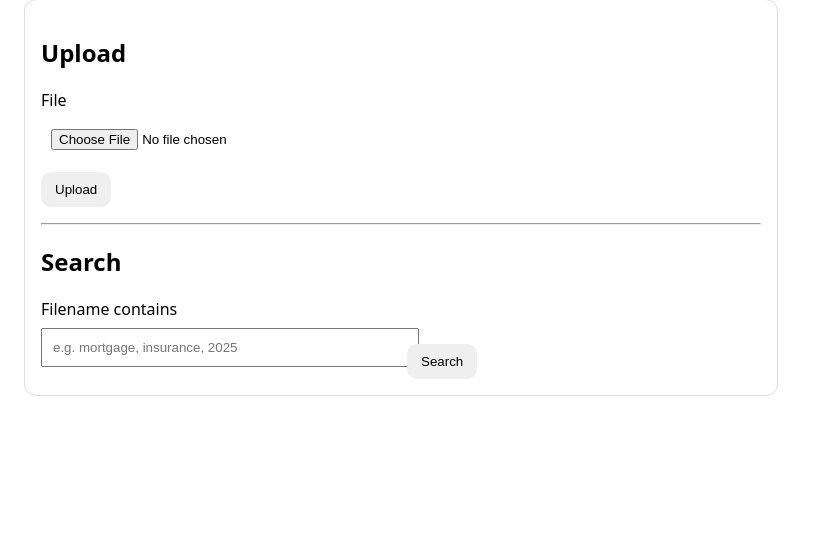
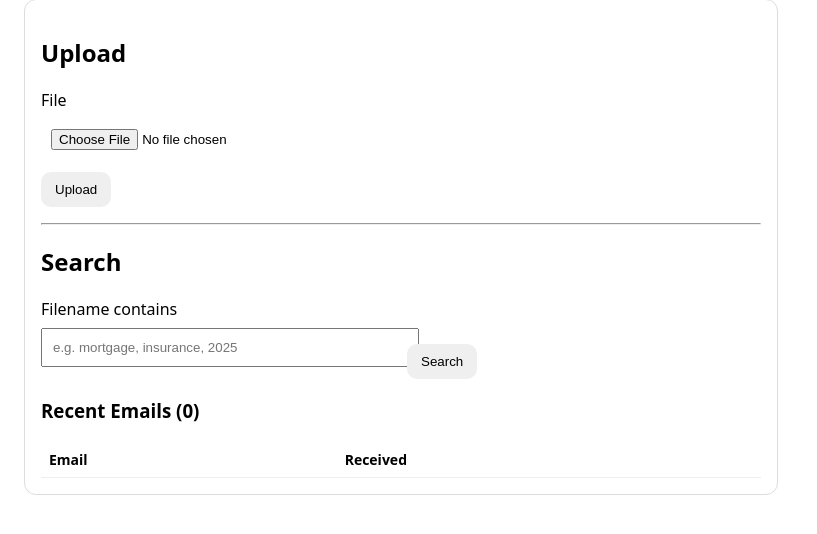
Before and after one commit to 1Zero9/life-admin-system, a FastAPI app: page / in a window 1280 px wide. Shown: the part 122-656 px from the top of the page, without its empty margins (0-817 px from the left). Run offline with FastAPI, Linux system fonts and the light colour scheme; lists and menus that the app fills with data are empty; parts of the project's set-up code (start-up, migrations or seed data) failed here and were passed over.

Commit message:
feat: add UI grouping for emails with nested attachments
- Update homepage to show emails grouped with their attachments
- Search mode preserves flat list of all matching items
- Grouped mode shows emails with nested attachment lists
- No schema changes, purely presentational grouping
- Add requirements.txt for dependency tracking

🤖 Generated with [Claude Code](https://claude.com/claude-code)

Co-Authored-By: Claude Sonnet 4.5 <noreply@anthropic.com>

```diff
--- a/app/main.py
+++ b/app/main.py
@@ -158,10 +158,14 @@ def recent(limit: int = 25):
 @app.get("/")
 def ui_home(request: Request, q: str | None = None):
     items = None
-    if q:
-        q_like = f"%{q}%"
-        db = SessionLocal()
-        try:
+    emails = None
+    attachments_by_parent = None
+
+    db = SessionLocal()
+    try:
+        if q:
+            # Search mode: flat list of all matching items
+            q_like = f"%{q}%"
             items = (
                 db.query(Item)
                 .filter(Item.original_filename.ilike(q_like))
@@ -169,12 +173,43 @@ def ui_home(request: Request, q: str | None = None):
                 .limit(25)
                 .all()
             )
-        finally:
-            db.close()
+        else:
+            # Grouped mode: emails with nested attachments
+            emails = (
+                db.query(Item)
+                .filter(Item.source_type == "email")
+                .order_by(Item.created_at.desc())
+                .limit(25)
+                .all()
+            )
+
+            if emails:
+                email_ids = [e.id for e in emails]
+                attachments = (
+                    db.query(Item)
+                    .filter(Item.parent_id.in_(email_ids))
+                    .order_by(Item.created_at.asc())
+                    .all()
+                )
+
+                # Group attachments by parent_id
+                attachments_by_parent = {}
+                for att in attachments:
+                    if att.parent_id not in attachments_by_parent:
+                        attachments_by_parent[att.parent_id] = []
+                    attachments_by_parent[att.parent_id].append(att)
+    finally:
+        db.close()
 
     return templates.TemplateResponse(
         "index.html",
-        {"request": request, "q": q, "items": items},
+        {
+            "request": request,
+            "q": q,
+            "items": items,
+            "emails": emails,
+            "attachments_by_parent": attachments_by_parent,
+        },
     )
 
 
--- a/app/templates/index.html
+++ b/app/templates/index.html
@@ -44,7 +44,7 @@
       </form>
 
       {% if items is not none %}
-        <h3>Results ({{ items|length }})</h3>
+        <h3>Search Results ({{ items|length }})</h3>
         <table>
           <thead>
             <tr>
@@ -63,6 +63,36 @@
             {% endfor %}
           </tbody>
         </table>
+      {% elif emails is not none %}
+        <h3>Recent Emails ({{ emails|length }})</h3>
+        <table>
+          <thead>
+            <tr>
+              <th>Email</th>
+              <th>Received</th>
+            </tr>
+          </thead>
+          <tbody>
+            {% for email in emails %}
+              <tr>
+                <td>
+                  <strong>{{ email.original_filename }}</strong>
+                  {% set atts = attachments_by_parent.get(email.id, []) %}
+                  {% if atts %}
+                    <ul style="margin: 4px 0 0 20px; font-size: 13px; color: #666;">
+                      {% for att in atts %}
+                        <li>{{ att.original_filename }} ({{ att.size_bytes }} bytes)</li>
+                      {% endfor %}
+                    </ul>
+                  {% else %}
+                    <div style="font-size: 13px; color: #999; margin-top: 4px;">No attachments</div>
+                  {% endif %}
+                </td>
+                <td>{{ email.created_at }}</td>
+              </tr>
+            {% endfor %}
+          </tbody>
+        </table>
       {% endif %}
     </div>
   </body>
```
Also changed, not shown: requirements.txt (added, +30 -0 lines), 1 other file.
